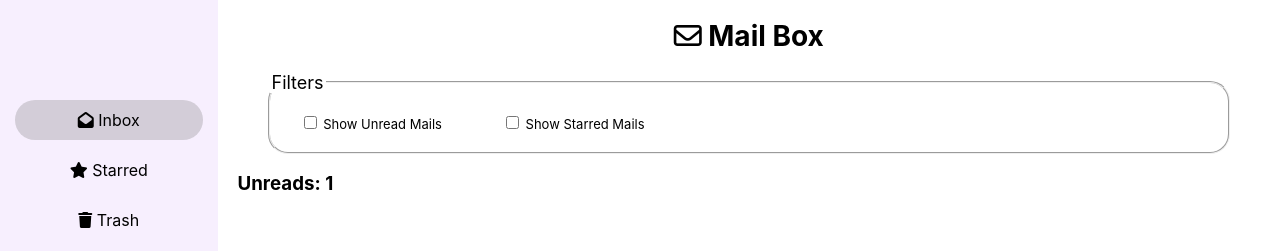
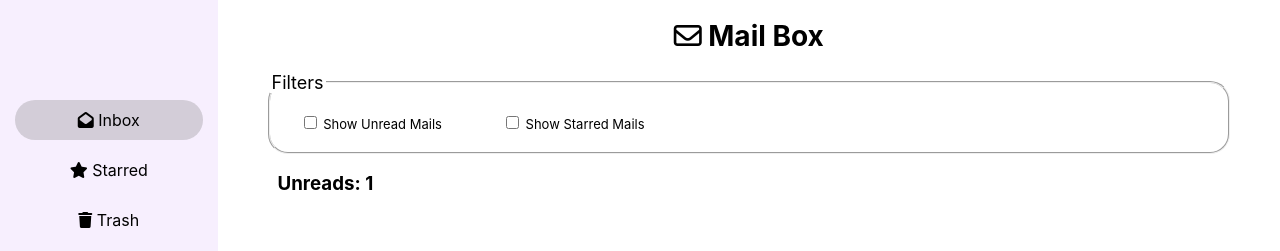
Before and after one commit to sweta1308/set-10-emails, a React (Create React App) app: page / in a window 1280 px wide. Shown: the top 251 px of the page. Built offline with nearby package versions, Linux system fonts and the light colour scheme.

Commit message:
update style

```diff
--- a/src/pages/Inbox.js
+++ b/src/pages/Inbox.js
@@ -11,7 +11,7 @@ export const Inbox = () => {
             <div className="content">
                 <h1><i class="fa-regular fa-envelope"></i> Mail Box</h1>
                 <Filters />
-                <h3 style={{textAlign: 'left', paddingLeft: '20px'}}>Unreads: {unRead}</h3>
+                <h3 style={{textAlign: 'left', paddingLeft: '60px'}}>Unreads: {unRead}</h3>
                 <ul>
                     {filterCheckData.map(mail => (
                         <>
```
